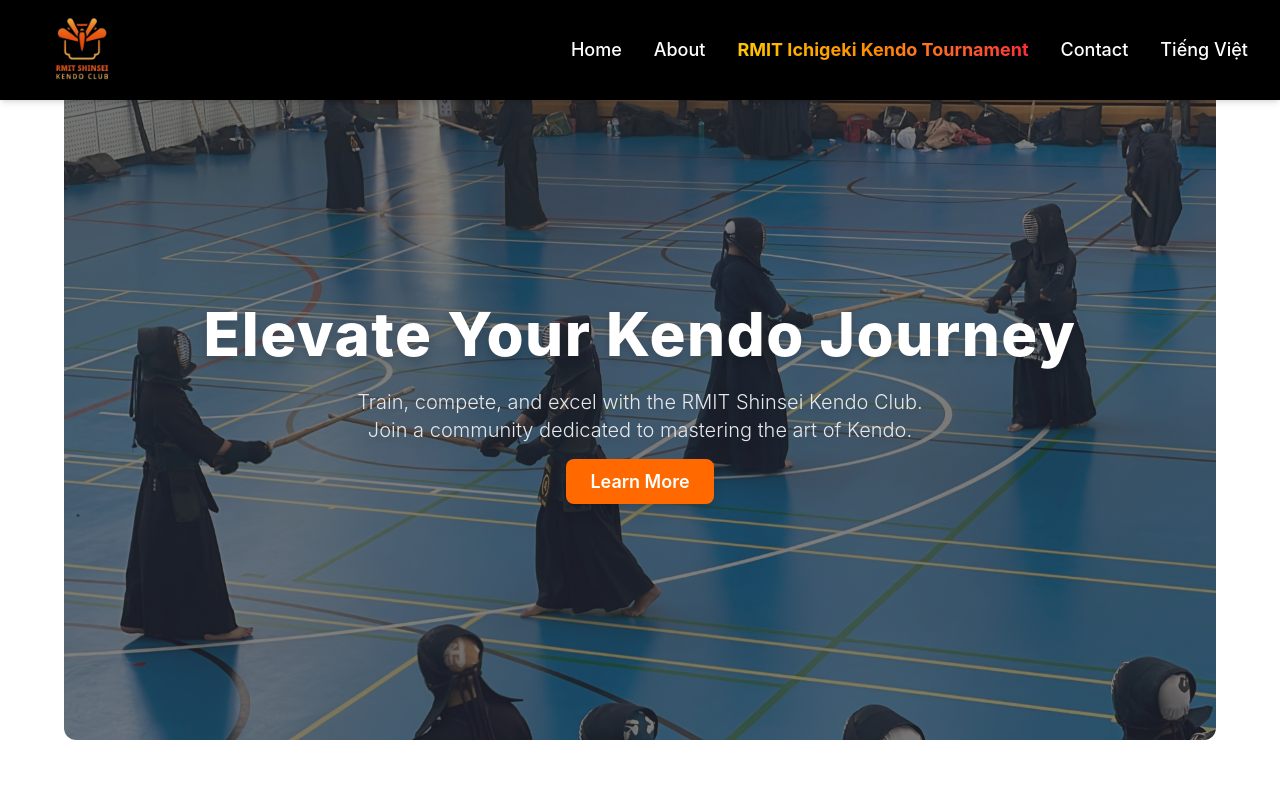
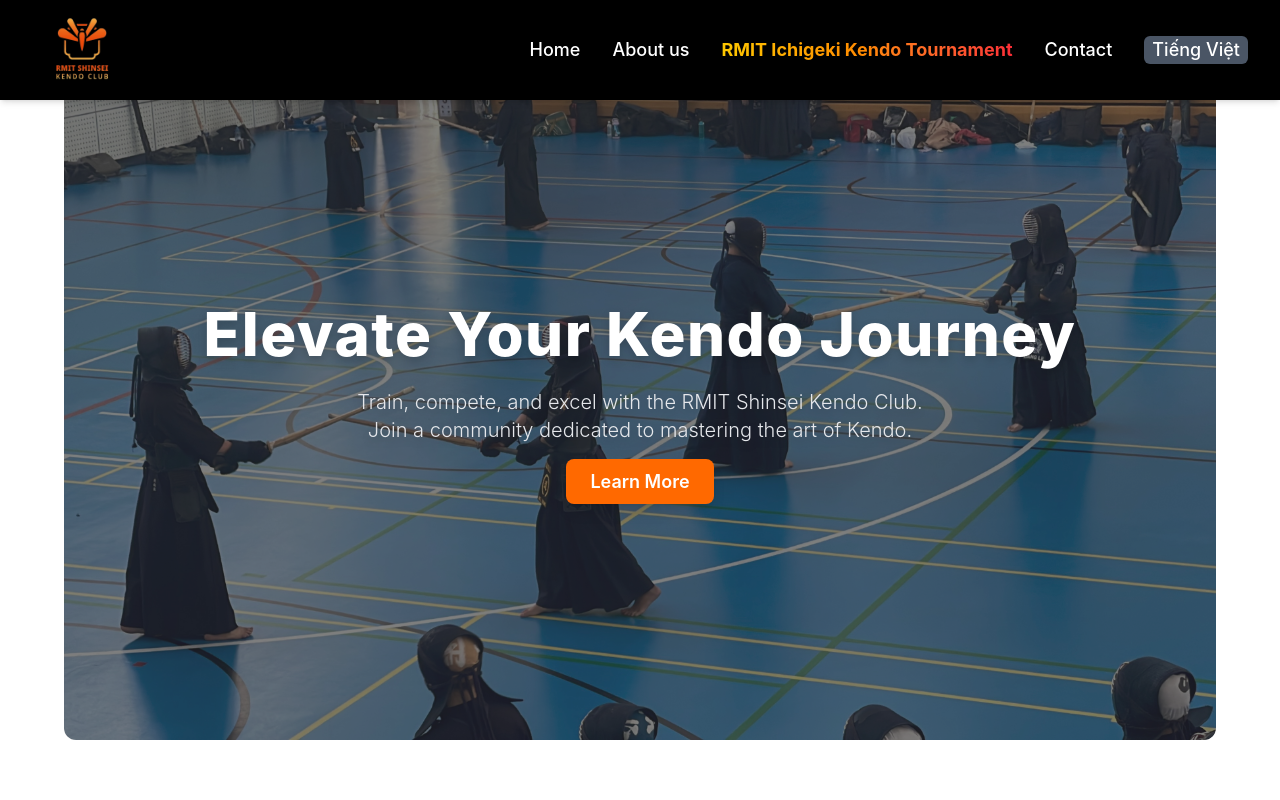
Before and after one commit to dat-nix/Landing-page, a React (Vite) app: page / in a window 1280 px wide. Shown: the top 800 px of the page. Built offline with nearby package versions, Linux system fonts and the light colour scheme.

Commit message:
done Navbar

```diff
--- a/src/components/Button.jsx
+++ /dev/null
@@ -1,14 +0,0 @@
-import React from "react";
-import "./Button.css";
-
-const Button = ({ type, children }) => {
-    const buttonClass = type === "secondary" ? "btn secondary" : "btn primary";
-
-    return (
-        <div className="button-language">
-            <button className={buttonClass}>{children}</button>
-        </div>
-    );
-};
-
-export default Button;
--- a/src/components/Navbar.jsx
+++ b/src/components/Navbar.jsx
@@ -118,7 +118,7 @@ export default function Navbar() {
                 </button>
                 <button
                     onClick={toggleLanguage}
-                    className="text-white cursor-pointer hover:text-yellow-400"
+                    className="bg-gray-600 text-white px-2 py-0 rounded-md hover:bg-gray-800 transition duration-300"
                 >
                     {currentContent.language}
                 </button>
@@ -142,7 +142,7 @@ export default function Navbar() {
                             </button>
                         </li>
                         <li>
-                            <span onClick={handleRiktNavigation} onCLick = {toggleMenu}
+                            <span onClick={() => {handleRiktNavigation(); toggleMenu(); }}
                                 className="relative cursor-pointer font-bold text-transparent bg-clip-text bg-gradient-to-r from-yellow-400 to-red-500
                                 before:absolute before:left-0 before:bottom-0 before:w-full before:h-[2px] before:bg-yellow-400 before:scale-x-0
                                 before:origin-left before:transition-transform before:duration-300 hover:before:scale-x-100
@@ -164,7 +164,7 @@ export default function Navbar() {
                                     toggleLanguage();
                                     toggleMenu();
                                 }}
-                                className="hover:text-yellow-400 cursor-pointer"
+                                className="bg-gray-600 text-white px-2 py-0 rounded-md hover:bg-gray-800 transition duration-300"
                             >
                                 {currentContent.language}
                             </button>
--- a/src/configs/content.jsx
+++ b/src/configs/content.jsx
@@ -2,7 +2,7 @@ export const content = {
     en: {
         navbar: {
             home: "Home",
-            about: "About",
+            about: "About us",
             rikt: "RMIT Ichigeki Kendo Tournament",
             contact: "Contact",
             language: "Tiếng Việt",
```
